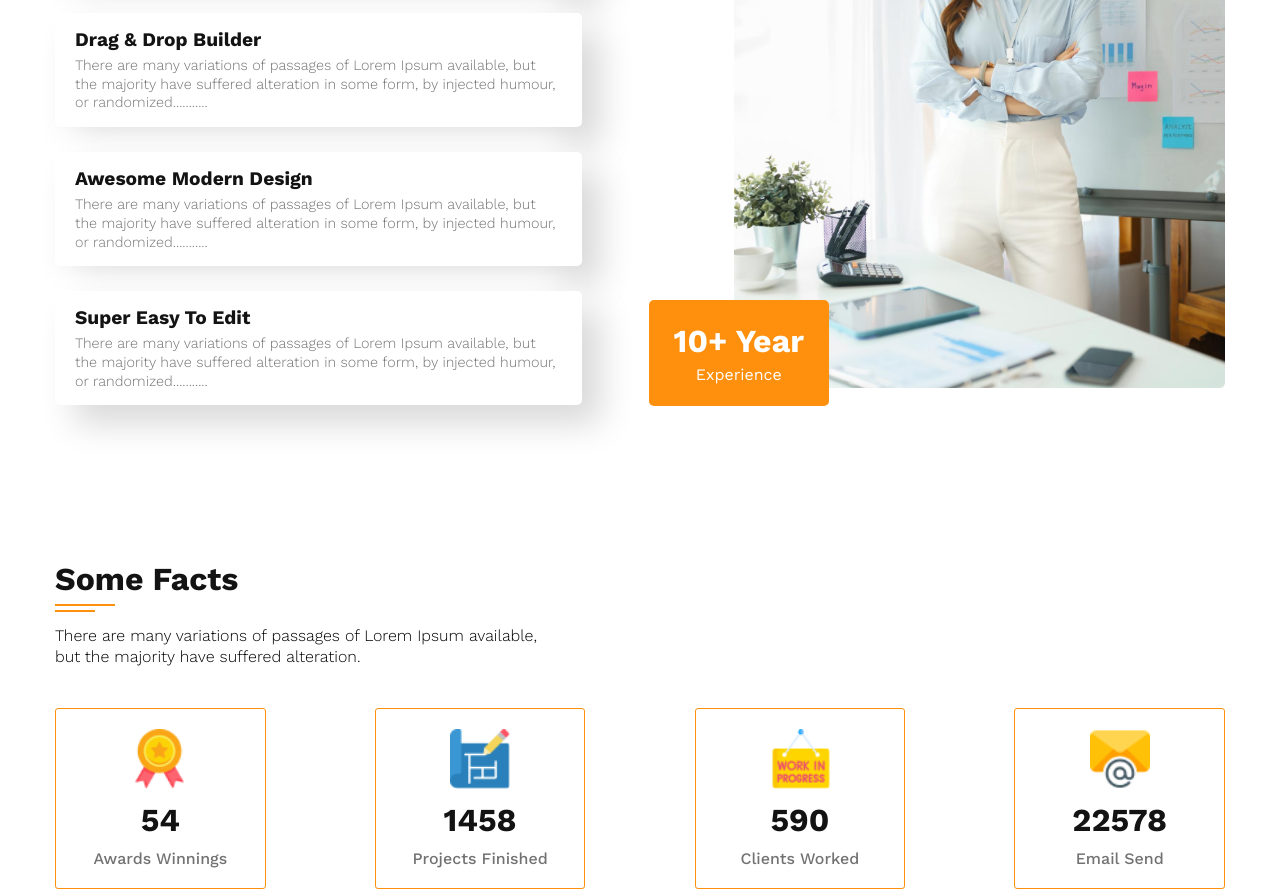
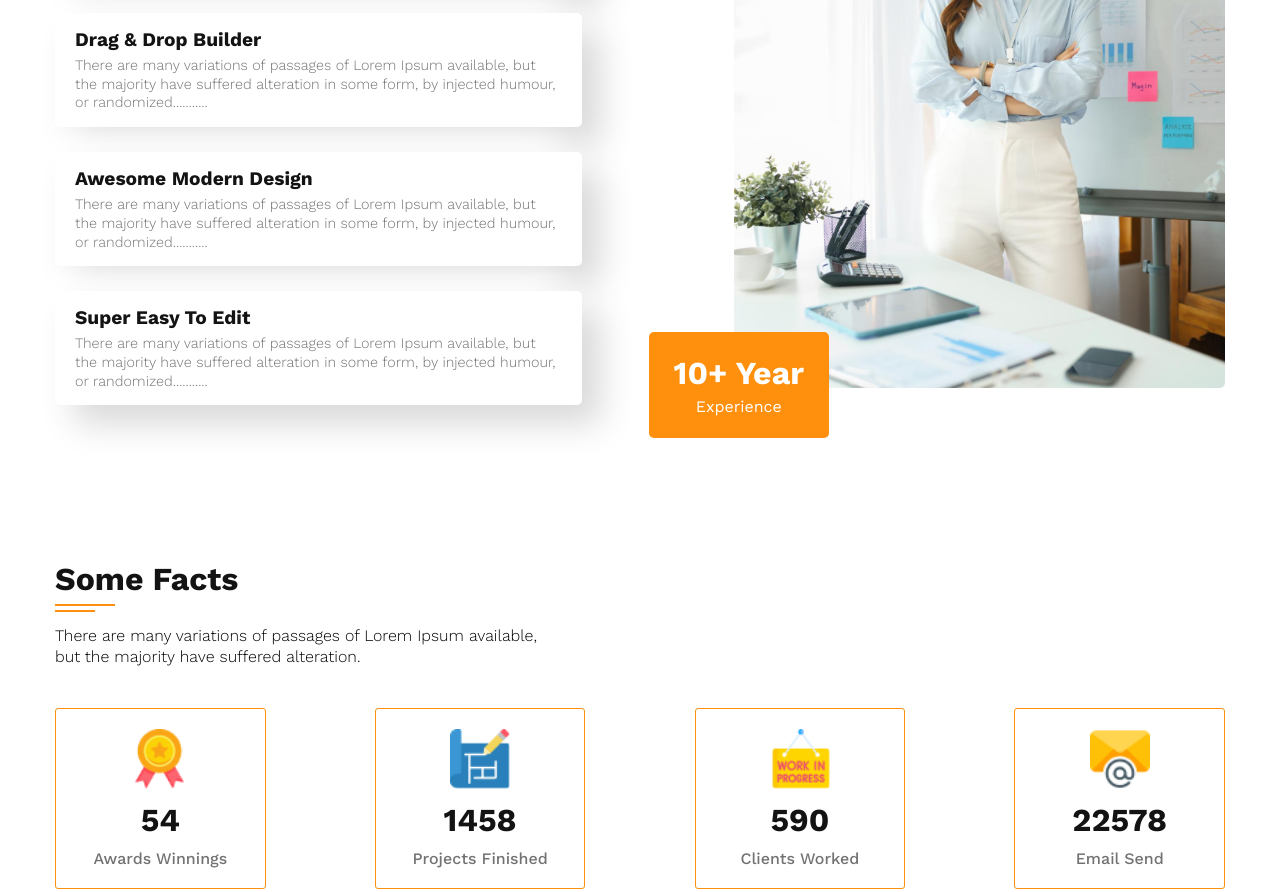
Before and after one commit to Muhammed-Nayeem/TASK-OF-PH-WD, a plain HTML site: page AssignmentG3-Architects/index.html in a window 1280 px wide. Shown: the part 2210-3102 px from the top of the page. Drawn offline with nearby package versions, Linux system fonts and the light colour scheme.

Commit message:
Feature Style Experience Button Style Modified

```diff
--- a/AssignmentG3-Architects/Assets/CSS/custom.css
+++ b/AssignmentG3-Architects/Assets/CSS/custom.css
@@ -269,7 +269,7 @@ body {
   font-size: 2em;
   font-weight: 700;
   padding: 22px 25px;
-  bottom: 24px;
+  bottom: -8px;
   left: -85px;
   position: absolute;
 }
```
